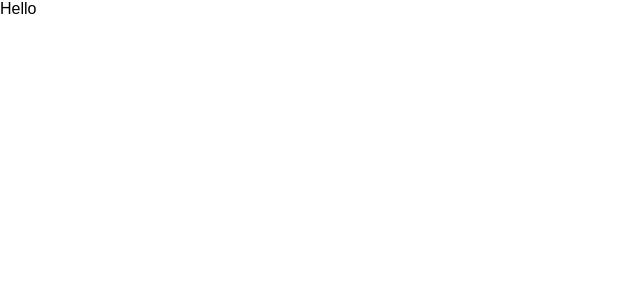
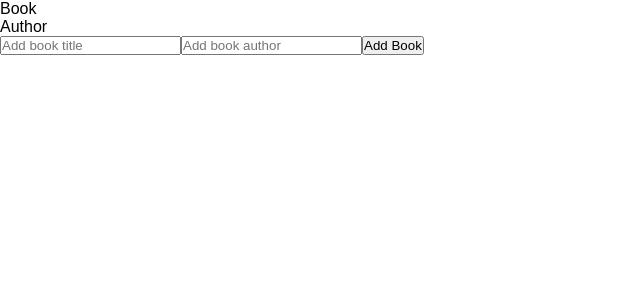
Before and after one commit to jerryowusu/bookstore, a React (Create React App) app: page / in a window 1280 px wide. Shown: the top 300 px of the page, without its empty margins (0-640 px from the left). Built offline with nearby package versions, Linux system fonts and the light colour scheme.

Commit message:
create components

```diff
--- a/src/App.js
+++ b/src/App.js
@@ -1,9 +1,12 @@
 import './App.css';
+import Book from './components/Book';
+import Form from './components/Form';
 
 function App() {
   return (
     <div className="App">
-      Hello
+      <Book />
+      <Form />
     </div>
   );
 }
--- /dev/null
+++ b/src/components/Book.js
@@ -0,0 +1,12 @@
+import React from 'react';
+
+const Book = () => (
+
+  <>
+    <div className="book">Book</div>
+    <div className="author">Author</div>
+  </>
+
+);
+
+export default Book;
--- /dev/null
+++ b/src/components/Form.js
@@ -0,0 +1,11 @@
+import React from 'react';
+
+const Form = () => (
+  <>
+    <input type="text" placeholder="Add book title" />
+    <input type="text" placeholder="Add book author" />
+    <button type="submit" className="submit">Add Book</button>
+  </>
+);
+
+export default Form;
```
Also changed, not shown: src/pages/Books.js (added), src/pages/Categories.js (added).
